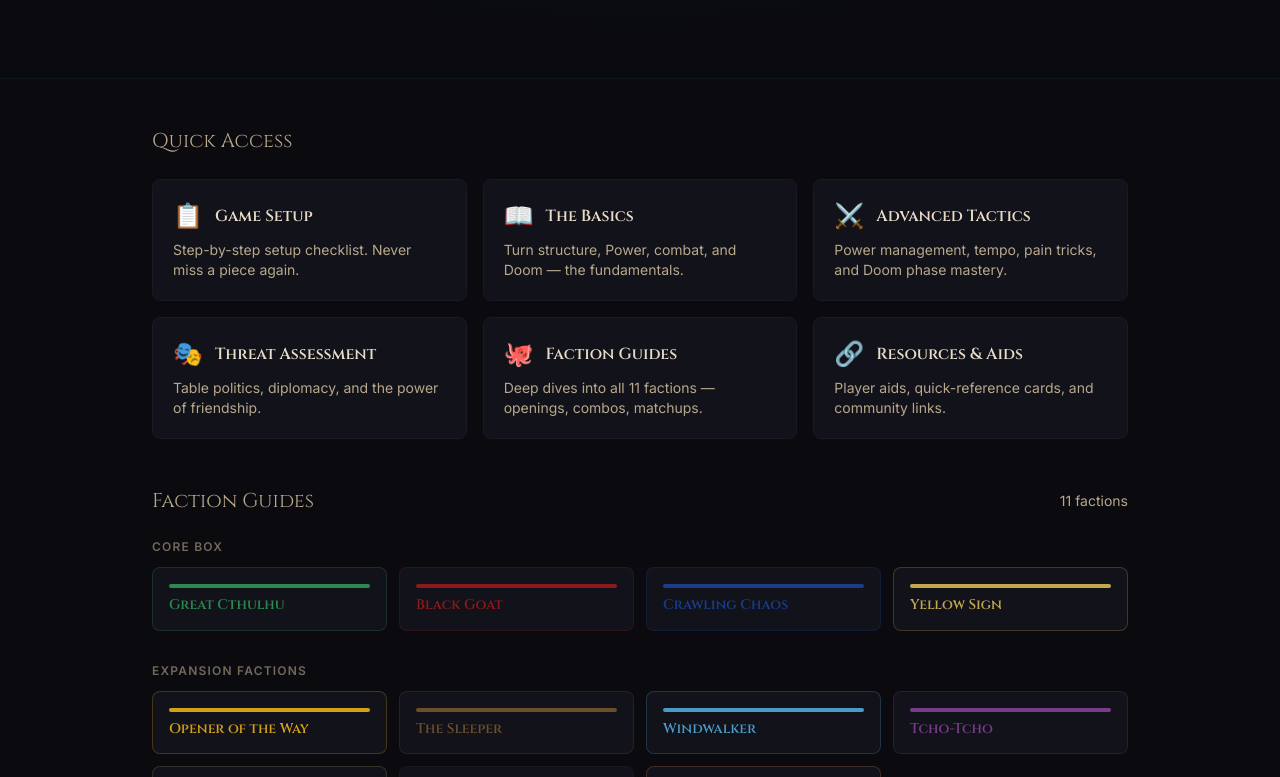
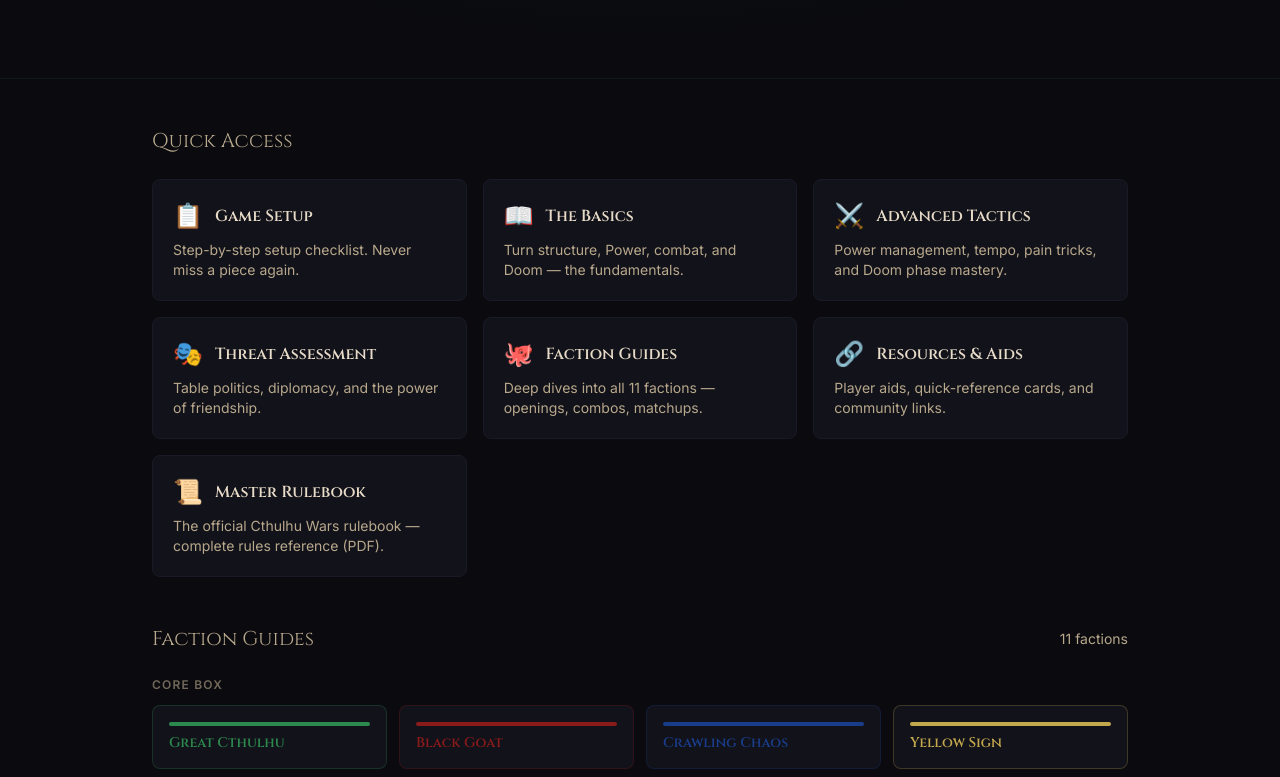
Before and after one commit to michaelalfaro/cthulhu-wars-strategy, a Next.js app: page / in a window 1280 px wide. Shown: the part 420-1197 px from the top of the page. Built offline with nearby package versions, Linux system fonts and the light colour scheme.

Commit message:
Add official Cthulhu Wars master rulebook PDF and integrate into site nav + home page

```diff
--- a/src/app/page.tsx
+++ b/src/app/page.tsx
@@ -52,6 +52,13 @@
     href: "/guide/overview/resources",
     icon: "🔗",
     color: "#4a9ac7",
+  },
+  {
+    title: "Master Rulebook",
+    description: "The official Cthulhu Wars rulebook — complete rules reference (PDF).",
+    href: "/CW_Rulebook-Final_OS.pdf",
+    icon: "📜",
+    color: "#8b6914",
   },
 ];
 
--- a/src/components/layout/BottomNav.tsx
+++ b/src/components/layout/BottomNav.tsx
@@ -7,6 +7,7 @@
   { href: "/guide/overview/basics", label: "Guide", icon: "📖" },
   { href: "/guide/factions/great-cthulhu", label: "Factions", icon: "🐙" },
   { href: "/tracker", label: "Tracker", icon: "🎲" },
+  { href: "/CW_Rulebook-Final_OS.pdf", label: "Rulebook", icon: "📜" },
   { href: "/", label: "Home", icon: "🏠" },
 ];
 
```
Also changed, not shown: 1 other file (tests, documents, lock files or other folders).
